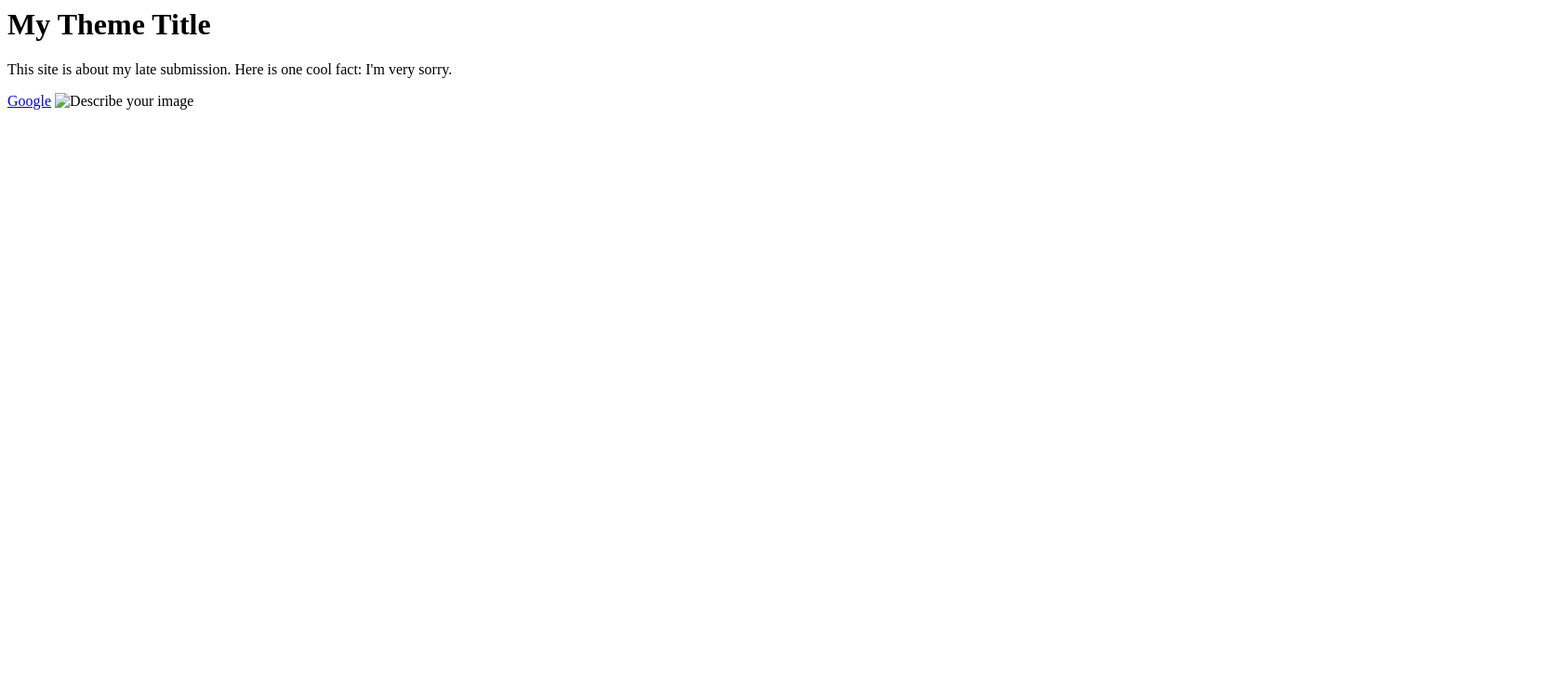
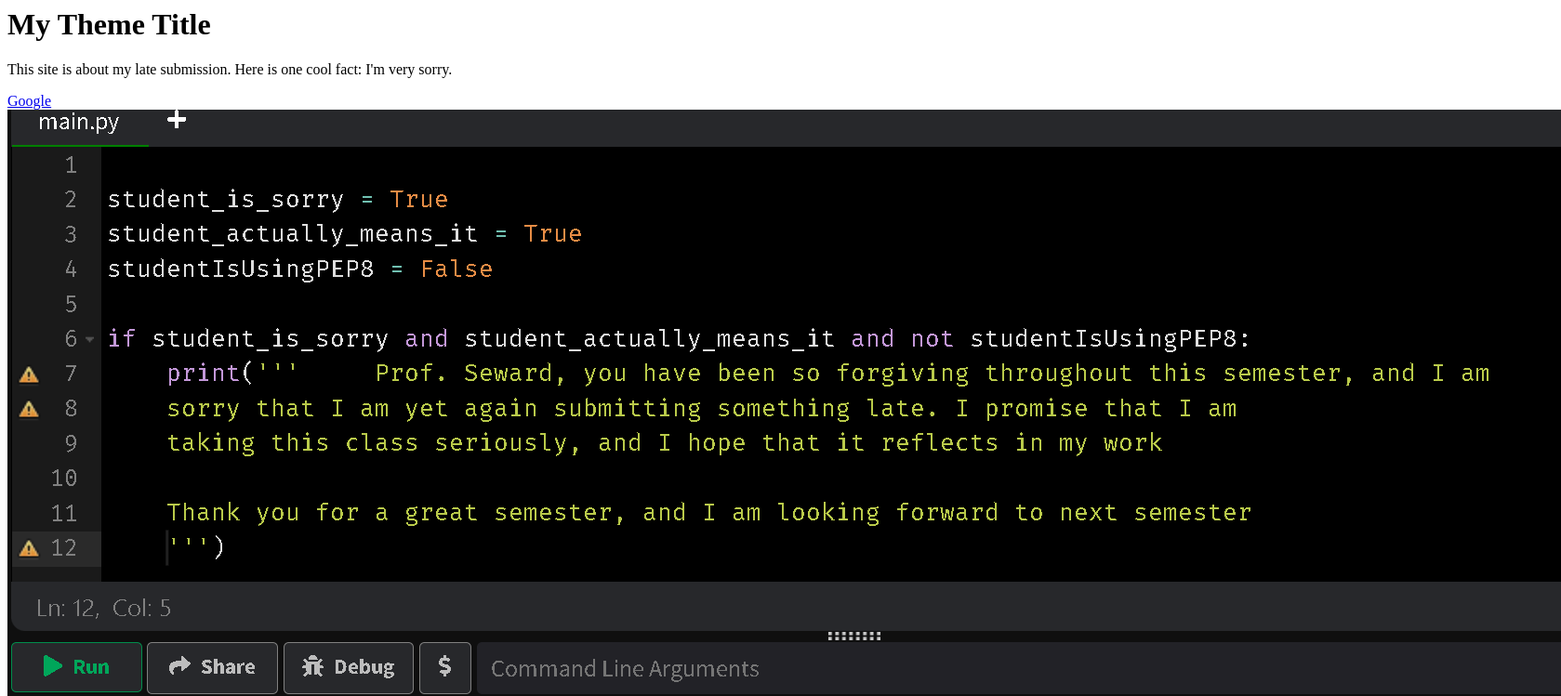
Before and after one commit to jtribett-rgb/my-mini-site, a plain HTML site: page index.html in a window 1280 px wide. Shown: the top 749 px of the page at 93% size, 1679 px wide, since content can reach past the window. Drawn offline with Linux system fonts and the light colour scheme.

Commit message:
Update index.html

```diff
--- a/index.html
+++ b/index.html
@@ -6,6 +6,6 @@
     <h1>My Theme Title</h1>
     <p>This site is about my late submission. Here is one cool fact: I'm very sorry.</p>
     <a href="https://google.com">Google</a>
-    <img src="photo.jpg" alt="Describe your image" />
+    <img src="image_2026-10-19_095635375.png" alt=" a code terminal set to print an apology" />
   </body>
 </html>
```
